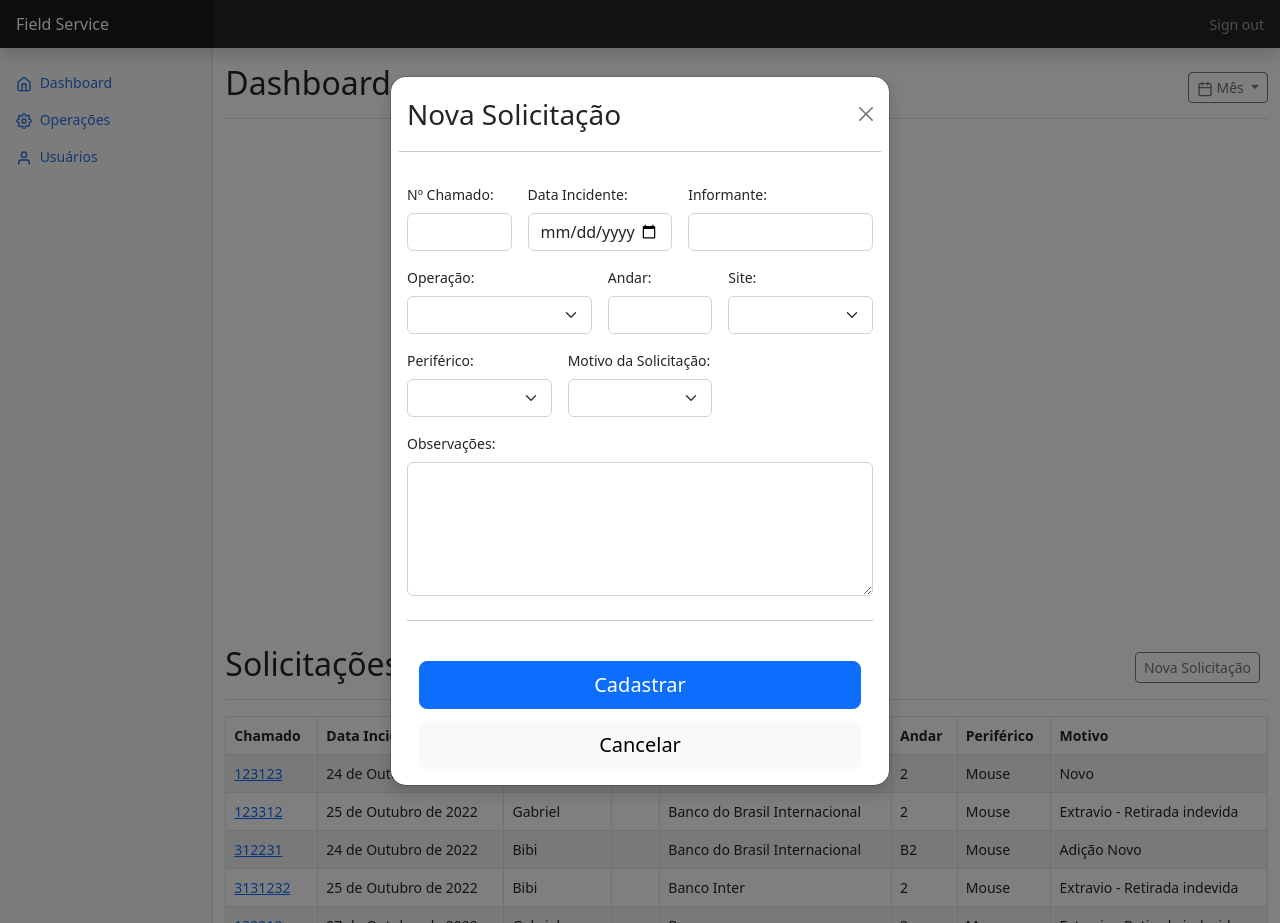
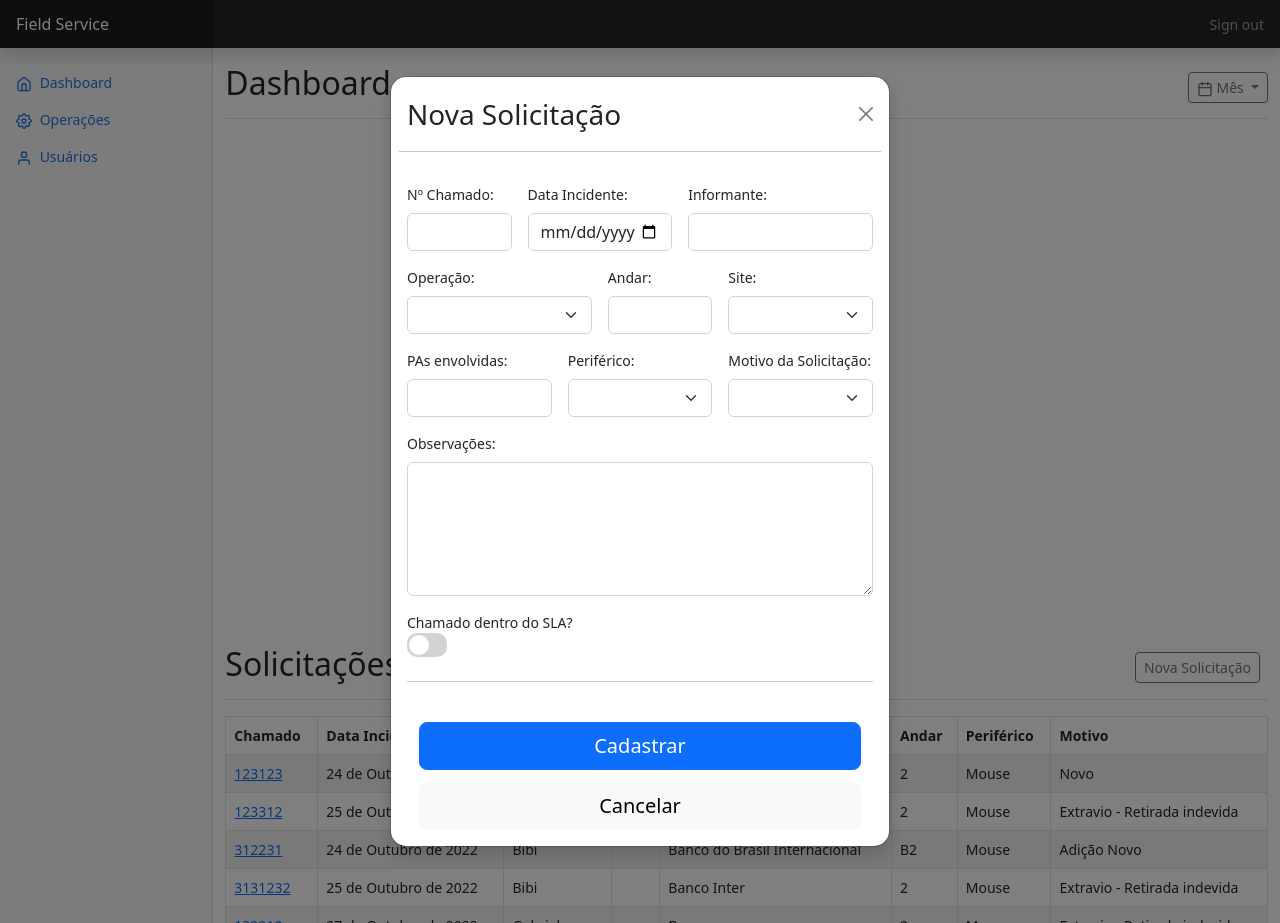
Before and after one commit to GMN-dev/Projeto-Field-Service, a Django app: page /home/dashboard/ in a window 1280 px wide, after a click on "Nova Solicitação". Run offline with Django 4.2, Linux system fonts and the light colour scheme; data comes from the database, SQL or seed files in the repository; both versions use the stored data as it was after the commit; data that the repository does not hold is empty; some libraries are stand-ins or nearby versions.

Commit message:
adicionado colunas, problema com a coluna sla

```diff
--- a/cadastroEquipamento/models.py
+++ b/cadastroEquipamento/models.py
@@ -5,6 +5,7 @@
 #   * Make sure each ForeignKey and OneToOneField has `on_delete` set to the desired behavior
 #   * Remove `managed = False` lines if you wish to allow Django to create, modify, and delete the table
 # Feel free to rename the models, but don't rename db_table values or field names.
+from unittest.util import _MAX_LENGTH
 from django.db import models
 from django.urls import reverse
 
@@ -25,6 +26,8 @@ class TblOperacao(models.Model):
     def get_absolute_url(self):
             return reverse("operacao_details", kwargs={'pk':self.pk})
 
+
+
 class TblSolicitacao(models.Model):
     chamado = models.CharField(max_length=7, unique=True)
     sla = models.BooleanField(default=False)
@@ -35,8 +38,8 @@ class TblSolicitacao(models.Model):
     andar = models.CharField(max_length=10)
     periferico = models.CharField(max_length=10)
     motivo = models.CharField(max_length=15)
-    observacao = models.TextField()
-
+    observacao = models.TextField(max_length=50)
+    pas = models.TextField(max_length=30)
 
     class Meta:
         managed = True
@@ -49,8 +52,12 @@ class TblSolicitacao(models.Model):
         return reverse("incidente_details", kwargs={'chamado': self.chamado})
 
 
+
+
+
 class TblPeriferico(models.Model):
     tipo = models.CharField(max_length=50)
+    qtd_periferico = models.IntegerField(blank=True, default=0)
 
     class Meta:
         managed = True
--- a/cadastroEquipamento/views.py
+++ b/cadastroEquipamento/views.py
@@ -3,6 +3,7 @@ from django.shortcuts import render, redirect, get_object_or_404
 from .models import TblOperacao, TblSolicitacao, TblPeriferico
 from django.contrib import messages
 from django.core.paginator import Paginator, EmptyPage, PageNotAnInteger
+from django.shortcuts import HttpResponse
 
 
 # Create your views here.
@@ -38,6 +39,11 @@ def dashboard_incidentes(request):
 
     # Registrando variaveis
     if request.method == "POST":
+        # if request.POST.get("sla") == "on":
+        #     sla = True
+        # else:
+        #     sla = False
+
         chamado = request.POST.get('chamado')
         data_incidente = request.POST.get('data')
         informante = request.POST.get('gestor')
@@ -46,8 +52,11 @@ def dashboard_incidentes(request):
         periferico = request.POST.get("periferico")
         motivo = request.POST.get("motivo")
         observacao = request.POST.get("obs")
+        site = request.POST.get("site")
+        pas = request.POST.get('PAS')
+        sla = request.POST.get("sla")
 
-        # Criando objeto com variaveis criadas
+
         try:
             migracao = TblSolicitacao.objects.create(
             chamado = chamado,
@@ -57,7 +66,11 @@ def dashboard_incidentes(request):
             andar = andar,
             periferico = periferico,
             motivo = motivo,
-            observacao = observacao)
+            observacao = observacao,
+            pas = pas,
+            site = site,
+            sla = sla
+            )
 
             # Aumentando a quantidade de incidentes
             try:
--- a/templates/cadastroEquipamento/html/dashboard.html
+++ b/templates/cadastroEquipamento/html/dashboard.html
@@ -67,8 +67,48 @@
       background: #007bff;
     }
 
-    #site{
+    .toggle{
+      display: none;
+    }
 
+    .toggle + label {
+      width: 40px;
+      height: 24px;
+      background: lightgrey;
+      display: block;
+      position: relative;
+      border-radius: 10px;
+      padding: 2px;
+      transition: 200ms;
+      cursor: pointer;
+    }
+
+    .toggle + label:before {
+      content: "";
+      position: absolute;
+      width: 20px;
+      height: 20px;
+      background: white;
+      display: block;
+      border-radius: 50%;
+      right: unset;
+      left: 2px;
+      top: 2px;
+      transition: 200ms;
+    }
+
+    .toggle:checked + label{
+      background-color: #007bff;
+    }
+
+    .toggle:checked + label:before{
+      content: "";
+      left: calc(100% - 22px);
+      box-shadow: 0 4px 4px rgb(0 0 0/ 10%);
+    }
+
+    .toggle-box{
+      wid
     }
 
   </style>
@@ -261,7 +301,6 @@
                   {% for op in operacoes  %}
                     <option value="{{op.operacao}}">{{op.operacao}}</option>
                   {% endfor %}
-
                 </select>
                 <div class="invalid-feedback">
                   Informe a operação.
@@ -274,7 +313,6 @@
                   Informe o número do andar.
                 </div>
               </div>
-
               <div class="col-md-4">
                 <label for="site" class="form-label">Site:</label>
                 <select name="site" class="form-select" id="site" required>\
@@ -286,17 +324,21 @@
                   Informe o site da solicitação.
                 </div>
               </div>
-
+              <div class="col-md-4">
+                <label for="PAS" class="form-label">PAs envolvidas:</label>
+                <input type="text" name="PAS" class="form-control" id="PAS" placeholder="" value="" required>
+                <div class="invalid-feedback">
+                  Informe a PA.
+                </div>
+              </div>
               <div class="col-md-4">
                 <label for="periferico" class="form-label">Periférico:</label>
-
                 <select name="periferico" class="form-select" id="periferico" required>
                   <option value=""></option>
                   {% for periferico in perifericos %}
                     <option value="{{periferico.tipo}}">{{periferico.tipo}}</option>
                   {% endfor %}
                 </select>
-
                 <div class="invalid-feedback">
                   Informe o periférico.
                 </div>
@@ -315,9 +357,13 @@
                   Informe o motivo da solicitação.
                 </div>
               </div>
-              <div class="col-lg-15">
+              <div class="col-lg-15 toggle-box">
                 <label for="obs" class="form-label">Observações:</label>
                 <textarea name="obs" class="form-control" id="obs" rows="5" value=""></textarea>
+              </div>
+              <div>Chamado dentro do SLA?
+                <input class="toggle" id="toggle" value="True"  name="sla" type="checkbox">
+                <label for="toggle"></label>
               </div>
             </div>
             <hr class="my-4">
--- a/templates/cadastroEquipamento/html/incidenteDetails.html
+++ b/templates/cadastroEquipamento/html/incidenteDetails.html
@@ -148,7 +148,7 @@
             Operação: <strong  class="link-operacao"><a href="{{incidente.operacao.get_absolute_url}}""> {{incidente.operacao}} </a></strong> <br>
             Célula: <strong>{{incidente.operacao.celula}}</strong> <br>
             Andar: <strong>{{incidente.andar}}</strong> <br>
-            PAS envolvidas: <strong>{{incidente.PAS}}</strong> <br>
+            PAS envolvidas: <strong>{{incidente.pas}}</strong> <br>
             Periférico: <strong>{{incidente.periferico}}</strong> <br>
             Motivo: <strong>{{incidente.motivo}}</strong>
         </p>
```
Also changed, not shown: cadastroEquipamento/migrations/0006_tblperiferico_qtd_periferico.py (added), cadastroEquipamento/migrations/0007_tblsolicitacao_pas_alter_tblsolicitacao_observacao.py (added), db.sqlite3.
